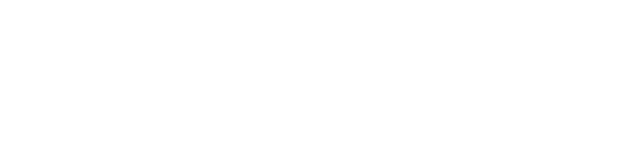
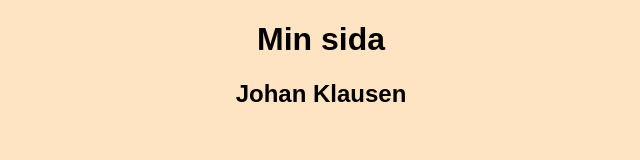
Before and after one commit to JohanK01/U210923U2, a plain HTML site: page index.html in a window 1280 px wide. Shown: the whole page, without its empty margins (319-959 px from the left). Drawn offline with Linux system fonts and the light colour scheme.

Commit message:
Name and background

```diff
--- a/index.html
+++ b/index.html
@@ -4,8 +4,20 @@
 <title>My page</title>
 </head>
 <body>
-
+    <h1>Min sida</h1>
+    <h2>Johan Klausen</h2>
 
 
 </body>
+<style>
+    body{
+        background-color: bisque;
+    }
+h1, h2{
+    font-family: Arial, Helvetica, sans-serif;
+    text-align: center;
+}
+
+
+</style>
 </html>
```
